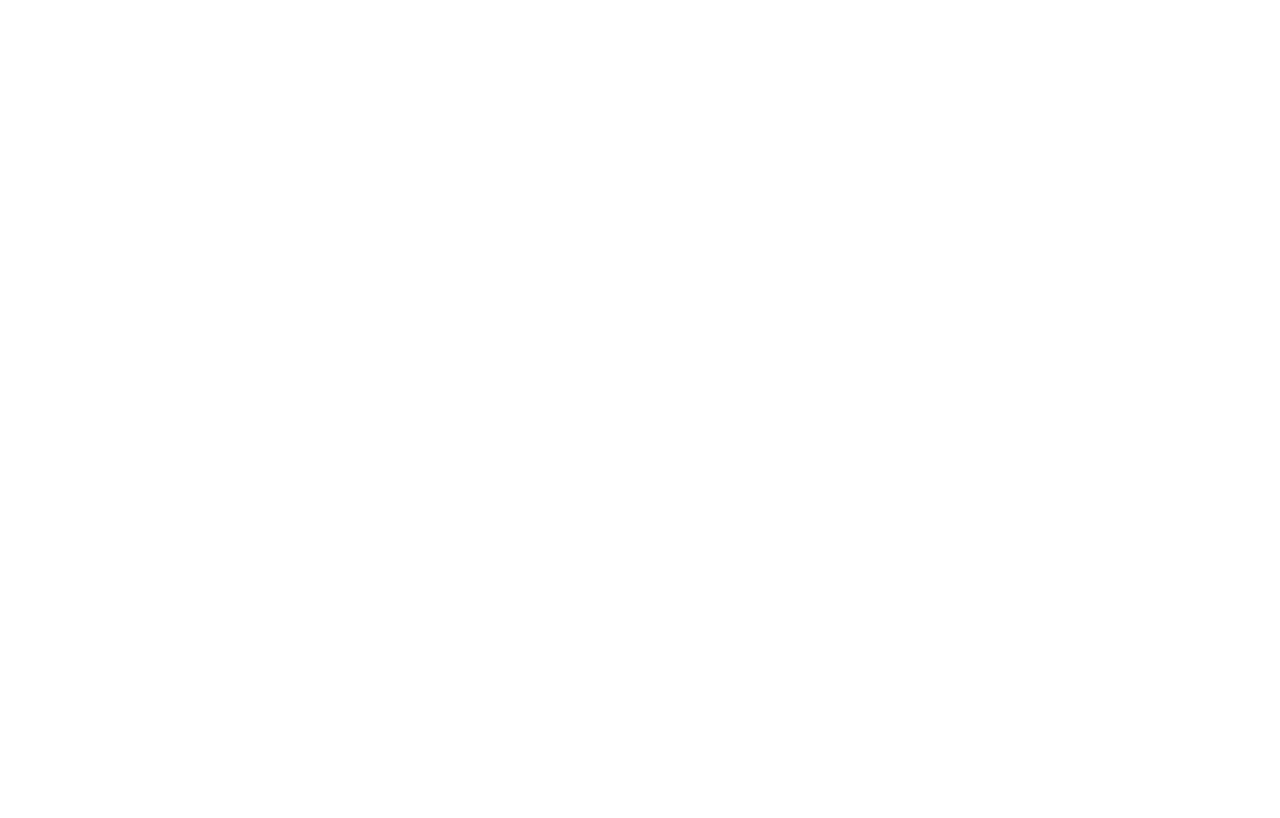
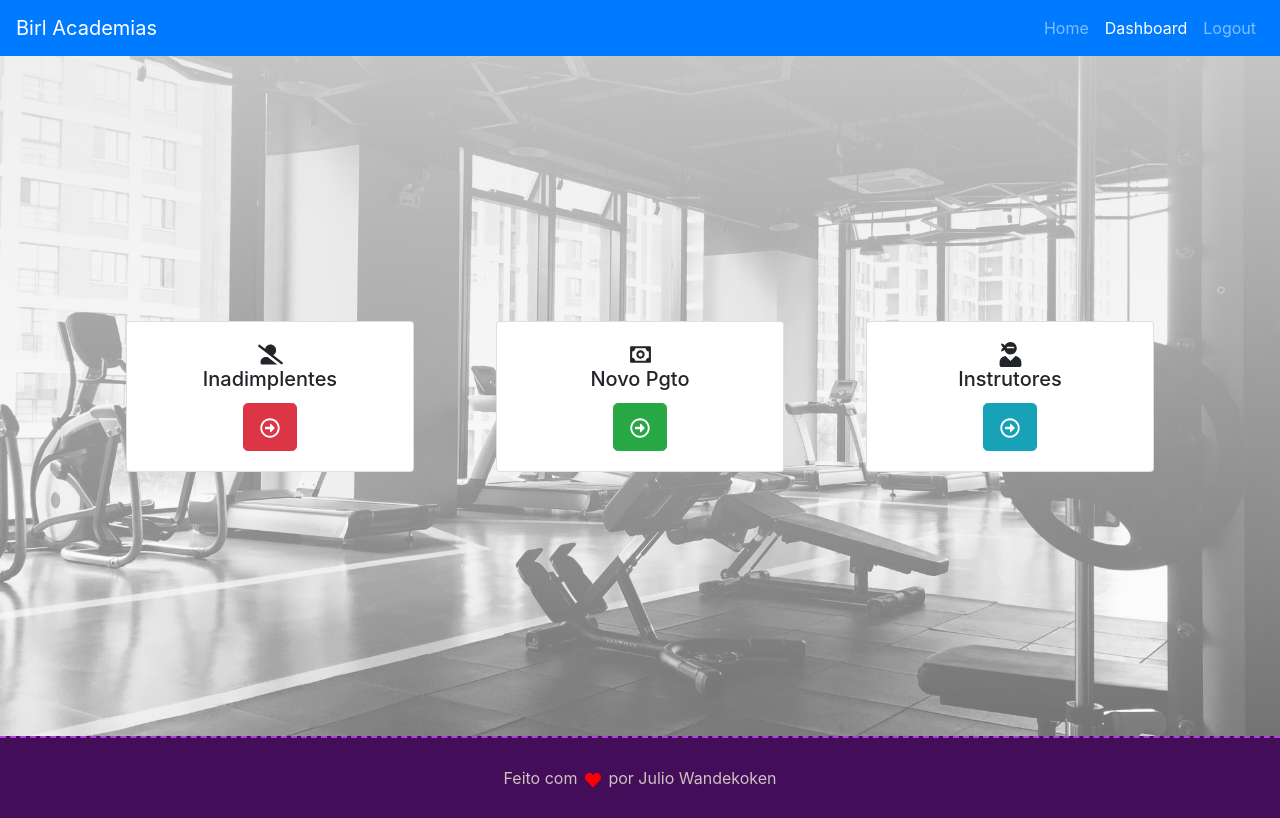
Before and after one commit to jwandekoken/puc-engsoftware-tcc-frontend, a React (Create React App) app: page /dashboard in a window 1280 px wide. Built offline with nearby package versions, Linux system fonts and the light colour scheme; sample sign-in values are in the browser's storage.

Commit message:
finished dashboard layout

```diff
--- a/src/App.js
+++ b/src/App.js
@@ -1,11 +1,19 @@
-import React from "react";
+import React, { useEffect } from "react";
+import { connect } from "react-redux";
+import PropTypes from "prop-types";
 import { BrowserRouter as Router, Switch, Route } from "react-router-dom";
 
+import { autoLogInUser } from "./shared/redux/actions/auth";
 import ErrorModal from "./shared/components/ui-elements/ErrorModal";
 import Home from "./pages/home/Home";
 import Login from "./pages/login/Login";
+import Dashboard from "./pages/dashboard/Dashboard";
 
-function App() {
+function App({ autoLogInUser }) {
+  useEffect(() => {
+    autoLogInUser();
+  }, [autoLogInUser]);
+
   return (
     <Router>
       <>
@@ -13,10 +21,17 @@
         <Switch>
           <Route exact path="/" component={Home} />
           <Route exact path="/login" component={Login} />
+          <Route exact path="/dashboard" component={Dashboard} />
         </Switch>
       </>
     </Router>
   );
 }
 
-export default App;
+App.propTypes = {
+  autoLogInUser: PropTypes.func.isRequired,
+};
+
+export default connect(null, {
+  autoLogInUser,
+})(App);
--- /dev/null
+++ b/src/pages/dashboard/Dashboard.js
@@ -0,0 +1,75 @@
+import React from "react";
+import { connect } from "react-redux";
+import PropTypes from "prop-types";
+import { Redirect } from "react-router-dom";
+import { Container, Row, Col, Card, Button } from "react-bootstrap";
+import { FaUserAltSlash } from "react-icons/fa";
+import { BiMoney } from "react-icons/bi";
+import { FaUserNinja } from "react-icons/fa";
+import { FaRegArrowAltCircleRight } from "react-icons/fa";
+
+import Navigation from "../../shared/components/navigation/Navigation";
+import Footer from "../../shared/components/ui-elements/Footer";
+import styles from "./Dashboard.module.css";
+
+const Dashboard = ({ auth }) => {
+  return (
+    <div>
+      {!auth.isLoggedIn && <Redirect to="/login" />}
+      <Navigation />
+      <div className={styles.contentWrapper}>
+        <Container>
+          <Row style={{ margin: "40px 0 40px 0" }}>
+            <Col sm={12} md={4} className={styles.dashboardCardCol}>
+              <Card style={{ width: "18rem" }}>
+                <Card.Body className={styles.cardBody}>
+                  <FaUserAltSlash style={{ fontSize: "25px" }} />
+                  <Card.Title>Inadimplentes</Card.Title>
+
+                  <Button variant="danger" size="lg">
+                    <FaRegArrowAltCircleRight />
+                  </Button>
+                </Card.Body>
+              </Card>
+            </Col>
+            <Col sm={12} md={4} className={styles.dashboardCardCol}>
+              <Card style={{ width: "18rem" }}>
+                <Card.Body className={styles.cardBody}>
+                  <BiMoney style={{ fontSize: "25px" }} />
+                  <Card.Title>Novo Pgto</Card.Title>
+
+                  <Button variant="success" size="lg">
+                    <FaRegArrowAltCircleRight />
+                  </Button>
+                </Card.Body>
+              </Card>
+            </Col>
+            <Col sm={12} md={4} className={styles.dashboardCardCol}>
+              <Card style={{ width: "18rem" }}>
+                <Card.Body className={styles.cardBody}>
+                  <FaUserNinja style={{ fontSize: "25px" }} />
+                  <Card.Title>Instrutores</Card.Title>
+
+                  <Button variant="info" size="lg">
+                    <FaRegArrowAltCircleRight />
+                  </Button>
+                </Card.Body>
+              </Card>
+            </Col>
+          </Row>
+        </Container>
+      </div>
+      <Footer />
+    </div>
+  );
+};
+
+Dashboard.propTypes = {
+  auth: PropTypes.object.isRequired,
+};
+
+const mapStateToProps = ({ auth }) => ({
+  auth,
+});
+
+export default connect(mapStateToProps)(Dashboard);
--- /dev/null
+++ b/src/pages/dashboard/Dashboard.module.css
@@ -0,0 +1,33 @@
+.contentWrapper {
+  min-height: 85vh;
+  background-image: linear-gradient(
+      to bottom,
+      rgba(236, 236, 236, 0.83),
+      rgba(253, 253, 253, 0.45)
+    ),
+    url("../../shared//images/bg.jpg");
+  background-size: cover;
+  background-position: center;
+  display: flex;
+  align-items: center;
+  justify-content: center;
+}
+
+.dashboardCardCol {
+  display: flex;
+  justify-content: center;
+}
+
+.cardBody {
+  text-align: center;
+  display: flex;
+  flex-direction: column;
+  justify-content: center;
+  align-items: center;
+}
+
+@media only screen and (max-width: 769px) {
+  .dashboardCardCol {
+    margin-bottom: 20px;
+  }
+}
--- a/src/pages/login/Login.js
+++ b/src/pages/login/Login.js
@@ -2,15 +2,15 @@
 import { connect } from "react-redux";
 import PropTypes from "prop-types";
 import { Card, Form, Button, Spinner } from "react-bootstrap";
+import { Redirect } from "react-router-dom";
 import validator from "validator";
 
 import { logInUser } from "../../shared/redux/actions/auth";
-import { setError } from "../../shared/redux/actions/error";
 import Navigation from "../../shared/components/navigation/Navigation";
 import Footer from "../../shared/components/ui-elements/Footer";
 import styles from "./Login.module.css";
 
-const Login = ({ logInUser, setError, isLoading }) => {
+const Login = ({ logInUser, isLoading, auth }) => {
   const [formData, setFormData] = useState({
     email: {
       value: "",
@@ -108,7 +108,8 @@
   };
 
   return (
-    <div>
+    <>
+      {auth.isLoggedIn && <Redirect to="/dashboard" />}
       <Navigation />
       <div className={styles.contentWrapper}>
         <Card>
@@ -180,21 +181,20 @@
         </Card>
       </div>
       <Footer />
-    </div>
+    </>
   );
 };
 
 Login.propTypes = {
   logInUser: PropTypes.func.isRequired,
-  setError: PropTypes.func.isRequired,
   isLoading: PropTypes.bool.isRequired,
 };
 
-const mapStateToProps = ({ isLoading }) => ({
+const mapStateToProps = ({ isLoading, auth }) => ({
   isLoading,
+  auth,
 });
 
 export default connect(mapStateToProps, {
   logInUser,
-  setError,
 })(Login);
--- a/src/shared/components/navigation/Navigation.js
+++ b/src/shared/components/navigation/Navigation.js
@@ -1,24 +1,50 @@
 import React from "react";
+import { connect } from "react-redux";
+import PropTypes from "prop-types";
 import { Nav, Navbar } from "react-bootstrap";
 import { NavLink } from "react-router-dom";
 
-const Navigation = () => {
+import { logOffUser } from "../../redux/actions/auth";
+
+const Navigation = ({ auth, logOffUser }) => {
   return (
     <Navbar bg="primary" variant="dark" expand="md">
       <Navbar.Brand href="#home">Birl Academias</Navbar.Brand>
       <Navbar.Toggle aria-controls="basic-navbar-nav" />
       <Navbar.Collapse id="basic-navbar-nav">
         <Nav className="ml-auto">
-          <Nav.Link as={NavLink} to="/">
+          <Nav.Link as={NavLink} exact to="/">
             Home
           </Nav.Link>
-          <Nav.Link as={NavLink} to="/login">
-            Login
-          </Nav.Link>
+
+          {!auth.isLoggedIn && (
+            <Nav.Link as={NavLink} exact to="/login">
+              Login
+            </Nav.Link>
+          )}
+
+          {auth.isLoggedIn && (
+            <Nav.Link as={NavLink} exact to="/dashboard">
+              Dashboard
+            </Nav.Link>
+          )}
+
+          {auth.isLoggedIn && <Nav.Link onClick={logOffUser}>Logout</Nav.Link>}
         </Nav>
       </Navbar.Collapse>
     </Navbar>
   );
 };
 
-export default Navigation;
+Navigation.propTypes = {
+  auth: PropTypes.object.isRequired,
+};
+
+const mapStateToProps = ({ auth }) => ({
+  auth,
+  logOffUser: PropTypes.func.isRequired,
+});
+
+export default connect(mapStateToProps, {
+  logOffUser,
+})(Navigation);
--- a/src/shared/redux/actions/auth.js
+++ b/src/shared/redux/actions/auth.js
@@ -77,9 +77,6 @@
     dispatch({
       type: LOGIN_USER,
       token: storedData.token,
-      userData: {
-        ...storedData.userObj,
-      },
     });
   }
 };
```
